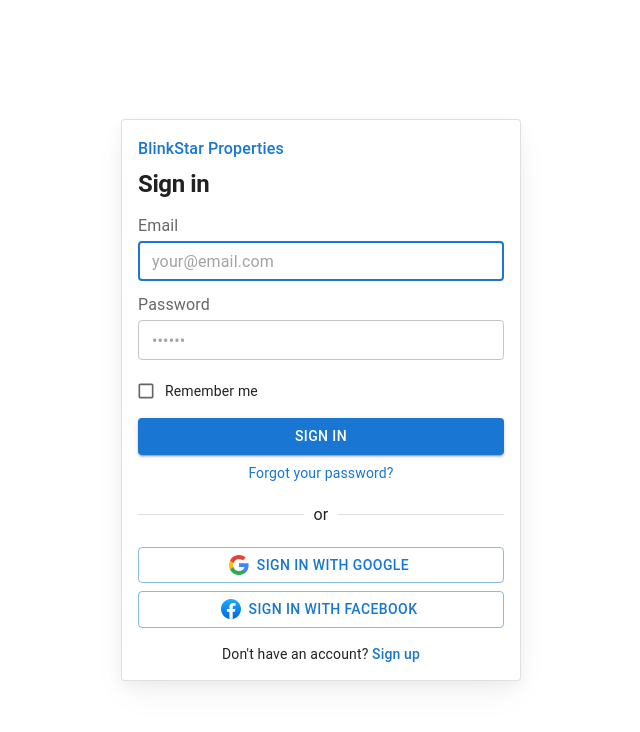
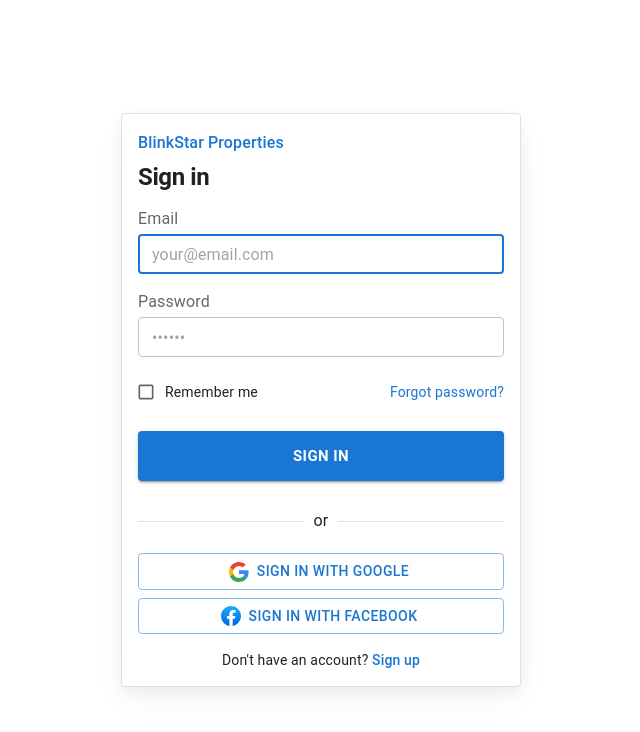
Before and after one commit to BlinkStar-Tech/Blink-Property, a React (Create React App) app: page /signin in a window 1280 px wide. Shown: the top 732 px of the page, without its empty margins (319-959 px from the left). Built offline with nearby package versions, Linux system fonts and the light colour scheme.

Commit message:
updated signup and sign in validation

```diff
--- a/src/components/sign/SignIn.jsx
+++ b/src/components/sign/SignIn.jsx
@@ -34,6 +34,8 @@ const Card = styled(MuiCard)(({ theme }) => ({
   [theme.breakpoints.down('sm')]: {
     margin: theme.spacing(1),
     padding: theme.spacing(1.5),
+    maxHeight: '95vh',
+    overflowY: 'auto',
   },
 }));
 
@@ -44,9 +46,9 @@ const SignInContainer = styled(Container)(({ theme }) => ({
   alignItems: "center",
   justifyContent: "center",
   padding: 0,
-  overflow: 'auto',
   [theme.breakpoints.down('sm')]: {
     alignItems: "flex-start",
+    paddingTop: theme.spacing(1),
   },
 }));
 
@@ -54,9 +56,21 @@ const SignInContainer = styled(Container)(({ theme }) => ({
 const FormFields = styled(Box)(({ theme }) => ({
   display: "flex",
   flexDirection: "column",
-  gap: theme.spacing(1),
+  gap: theme.spacing(1.5),
   marginTop: theme.spacing(1),
   marginBottom: theme.spacing(1),
+  width: '100%',
+}));
+
+// Styled button
+const StyledButton = styled(Button)(({ theme }) => ({
+  padding: theme.spacing(1.5),
+  marginTop: theme.spacing(1),
+  marginBottom: theme.spacing(1),
+  fontWeight: 600,
+  [theme.breakpoints.down('sm')]: {
+    padding: theme.spacing(1),
+  },
 }));
 
 // Styled social buttons container
@@ -259,26 +273,17 @@ export default function SignIn() {
                 disabled={loading}
               />
             </StyledFormControl>
+            <Box sx={{ display: 'flex', justifyContent: 'space-between', alignItems: 'center' }}>
               <FormControlLabel
                 control={<Checkbox value="remember" color="primary" disabled={loading} size="small" />}
                 label={<Typography variant="body2">Remember me</Typography>}
               />
-            <Button
-              type="submit"
-              fullWidth
-              variant="contained"
-              size="medium"
-              disabled={loading}
-            >
-              {loading ? <CircularProgress size={20} /> : "Sign in"}
-            </Button>
               <Link
                 component="button"
                 type="button"
                 onClick={handleClickOpen}
                 variant="body2"
                 sx={{
-                alignSelf: "center",
                   textDecoration: "none",
                   "&:hover": {
                     textDecoration: "underline"
@@ -286,8 +291,18 @@ export default function SignIn() {
                 }}
                 disabled={loading}
               >
-              Forgot your password?
+                Forgot password?
               </Link>
+            </Box>
+            <StyledButton
+              type="submit"
+              fullWidth
+              variant="contained"
+              size="large"
+              disabled={loading}
+            >
+              {loading ? <CircularProgress size={24} /> : "Sign in"}
+            </StyledButton>
           </FormFields>
 
           <Divider sx={{ my: 1 }}>or</Divider>
--- a/src/components/sign/SignUp.jsx
+++ b/src/components/sign/SignUp.jsx
@@ -31,19 +31,21 @@ const Card = styled(MuiCard)(({ theme }) => ({
   [theme.breakpoints.down('sm')]: {
     margin: theme.spacing(1),
     padding: theme.spacing(1.5),
+    maxHeight: '95vh',
+    overflowY: 'auto',
   },
 }));
 
 // Styled container for the sign-up layout
 const SignUpContainer = styled(Container)(({ theme }) => ({
-  minHeight: '100dvh', // Use dynamic viewport height
+  minHeight: '100dvh',
   display: "flex",
   alignItems: "center",
   justifyContent: "center",
   padding: 0,
-  overflow: 'auto', // Enable scrolling if needed
   [theme.breakpoints.down('sm')]: {
-    alignItems: "flex-start", // Align to top on mobile
+    alignItems: "flex-start",
+    paddingTop: theme.spacing(1),
   },
 }));
 
@@ -51,9 +53,21 @@ const SignUpContainer = styled(Container)(({ theme }) => ({
 const FormFields = styled(Box)(({ theme }) => ({
   display: "flex",
   flexDirection: "column",
-  gap: theme.spacing(1),
+  gap: theme.spacing(1.5),
   marginTop: theme.spacing(1),
   marginBottom: theme.spacing(1),
+  width: '100%',
+}));
+
+// Styled button
+const StyledButton = styled(Button)(({ theme }) => ({
+  padding: theme.spacing(1.5),
+  marginTop: theme.spacing(1),
+  marginBottom: theme.spacing(1),
+  fontWeight: 600,
+  [theme.breakpoints.down('sm')]: {
+    padding: theme.spacing(1),
+  },
 }));
 
 // Styled social buttons container
@@ -297,15 +311,15 @@ export default function SignUp() {
                 disabled={loading}
               />
             </StyledFormControl>
-            <Button
+            <StyledButton
               type="submit"
               fullWidth
               variant="contained"
-              size="medium"
+              size="large"
               disabled={loading}
             >
-              {loading ? <CircularProgress size={20} /> : "Sign up"}
-            </Button>
+              {loading ? <CircularProgress size={24} /> : "Sign up"}
+            </StyledButton>
           </FormFields>
 
           <Divider sx={{ my: 1 }}>or</Divider>
--- a/src/components/ui/Header.jsx
+++ b/src/components/ui/Header.jsx
@@ -68,7 +68,7 @@ const NavigationBar = () => {
                     <ListItemText primary={item.text} />
                   </ListItem>
                 ))}
-                <ListItem button component={Link} to="/login">
+                <ListItem button component={Link} to="/signin">
                   <ListItemText primary="Login" />
                   <IconButton color="inherit">
                     <AccountCircle />
```
Lines whose indentation alone changed are shown as unchanged.
